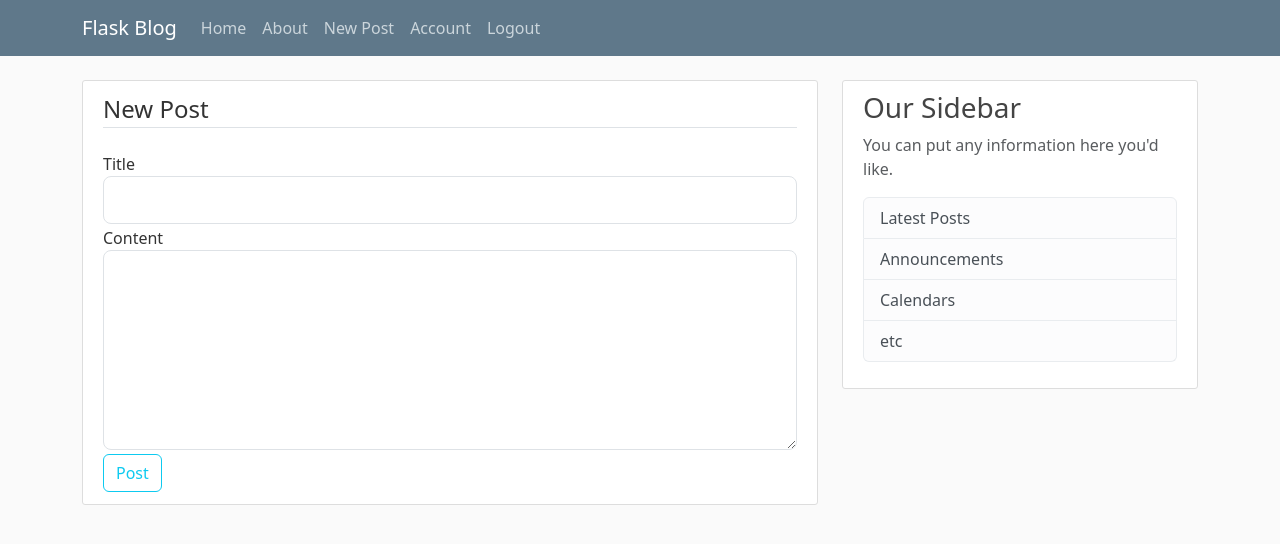
After one commit to 7ired/portfolio, a Flask app: page /post/new in a window 1280 px wide. The commit adds this page. Shown: the top 544 px of the page. Run offline with Flask 3, Linux system fonts and the light colour scheme; a user stored in the database is signed in; some libraries are stand-ins or nearby versions.

Commit message:
Update and delete posts

```diff
--- a/blog/forms.py
+++ b/blog/forms.py
@@ -1,6 +1,6 @@
 from flask_wtf import FlaskForm
 from flask_wtf.file import FileField, FileAllowed
-from wtforms import StringField, PasswordField, SubmitField, BooleanField
+from wtforms import StringField, PasswordField, SubmitField, BooleanField, TextAreaField
 from wtforms.validators import DataRequired, Length, Email, EqualTo, ValidationError
 from blog.models import User
 from flask_login import current_user
@@ -53,3 +53,9 @@ class UpdateAccountForm(FlaskForm):
             email = User.query.filter_by(email=email.data).first()
             if email:
                 raise ValidationError('User with this email is already registered. Forgot password?')
+
+class PostForm(FlaskForm):
+    title = StringField('Title',
+                        validators=[DataRequired(), Length(max=100)])
+    content = TextAreaField('Content', validators=[DataRequired(), Length(max=2000)])
+    submit = SubmitField('Post')
--- a/blog/routes.py
+++ b/blog/routes.py
@@ -1,30 +1,17 @@
 import os
 import secrets
 from PIL import Image
-from flask import Flask, render_template, url_for, flash, redirect, request
+from flask import Flask, render_template, url_for, flash, redirect, request, abort
 from blog import app, db, bcrypt
-from blog.forms import RegistrationForm, LoginForm, UpdateAccountForm
+from blog.forms import RegistrationForm, LoginForm, UpdateAccountForm, PostForm
 from blog.models import User, Post
 from flask_login import login_user, current_user, logout_user, login_required
 
-posts = [
-	{
-		'author': 'Eryk',
-		'title': 'Sample Post 1',
-		'content': 'Sample Post Content',
-		'date_posted': 'October 1, 2023'
-	},
-	{
-		'author': 'John',
-		'title': 'Sample Post 2',
-		'content': 'Sample Post 2 Content',
-		'date_posted': 'October 2, 2023'
-	}
-]
 
 @app.route("/")
 @app.route("/home")
 def home():
+	posts = Post.query.all()
 	return render_template('home.html', posts=posts)
 
 @app.route("/about")
@@ -104,3 +91,52 @@ def account():
 		form.email.data = current_user.email
 	image_file = url_for('static', filename='profile_pics/' + current_user.image_file)
 	return render_template('account.html', title='Account', image_file=image_file, form=form)
+
+@app.route("/post/new", methods=['GET', 'POST'])
+@login_required
+def new_post():
+	form = PostForm()
+	if form.validate_on_submit():
+		post = Post(title=form.title.data, content=form.content.data, author=current_user)
+		db.session.add(post)
+		db.session.commit()
+		flash(message='Your post has been created!', category='success')
+		return redirect(url_for('home'))
+	return render_template('create_post.html', title='New Post', form=form,
+							legend='New Post')
+
+@app.route("/post/<int:post_id>")
+def post(post_id):
+	post = Post.query.get_or_404(post_id)
+	return render_template('post.html', title=post.title, post=post)
+
+
+@app.route("/post/<int:post_id>/update", methods=['GET', 'POST'])
+@login_required
+def update_post(post_id):
+	post = Post.query.get_or_404(post_id)
+	if post.author != current_user:
+		abort(403)
+	form = PostForm()
+	if form.validate_on_submit():
+		post.title = form.title.data
+		post.content = form.content.data
+		db.session.commit()
+		flash(message='Post has been updated.', category='success')
+		return redirect(url_for('post', post_id=post.id))
+	elif request.method == 'GET':
+		form.title.data = post.title
+		form.content.data = post.content
+	return render_template('create_post.html', title='Update Post', form=form,
+							legend='Update Post')
+
+@app.route("/post/<int:post_id>/delete", methods=['POST'])
+@login_required
+def delete_post(post_id):
+    post = Post.query.get_or_404(post_id)
+    if post.author != current_user:
+        abort(403)
+    db.session.delete(post)
+    db.session.commit()
+    flash('Your post has been deleted!', 'success')
+    return redirect(url_for('home'))
--- a/blog/static/main.css
+++ b/blog/static/main.css
@@ -82,3 +82,7 @@ body {
   .form-group {
     margin-bottom: 2px;
   }
+
+  .form-group textarea {
+    height: 200px;
+  }
--- /dev/null
+++ b/blog/templates/create_post.html
@@ -0,0 +1,40 @@
+{% extends "layout.html" %}
+{% block content %}
+<div class="content-section">
+    <form method="POST" action="">
+        {{ form.hidden_tag() }}
+        <fieldset class="form-group">
+            <legend class="border-bottom mb-4">{{ legend }}</legend>
+            <div class="form-group">
+                {{ form.title.label(class="form-control-label") }}
+                {% if form.title.errors %}
+                {{ form.title(class="form-control form-control-lg is-invalid") }}
+                <div class="invalid-feedback">
+                    {% for error in form.title.errors %}
+                        <span>{{ error }}</span>
+                    {% endfor %}
+                </div>
+            {% else %}
+                {{ form.title(class="form-control form-control-lg") }}
+            {% endif %}
+            </div>
+            <div class="form-group">
+                {{ form.content.label(class="form-control-label") }}
+                {% if form.content.errors %}
+                {{ form.content(class="form-control form-control-lg is-invalid") }}
+                <div class="invalid-feedback">
+                    {% for error in form.content.errors %}
+                        <span>{{ error }}</span>
+                    {% endfor %}
+                </div>
+            {% else %}
+                {{ form.content(class="form-control form-control-lg") }}
+            {% endif %}
+            </div>
+        </fieldset>
+        <div class="form-group">
+            {{ form.submit(class="btn btn-outline-info") }}
+        </div>
+    </form>
+</div>
+{% endblock content %}
--- a/blog/templates/layout.html
+++ b/blog/templates/layout.html
@@ -6,16 +6,14 @@
      <meta name="viewport" content="width=device-width, initial-scale=1">
 
      <!-- Bootstrap CSS -->
-     <link href="https://cdn.jsdelivr.net/npm/bootstrap@5.0.2/dist/css/bootstrap.min.css" rel="stylesheet" integrity="sha384-EVSTQN3/azprG1Anm3QDgpJLIm9Nao0Yz1ztcQTwFspd3yD65VohhpuuCOmLASjC" crossorigin="anonymous">
+     <link href="https://cdn.jsdelivr.net/npm/bootstrap@5.3.2/dist/css/bootstrap.min.css" rel="stylesheet" integrity="sha384-T3c6CoIi6uLrA9TneNEoa7RxnatzjcDSCmG1MXxSR1GAsXEV/Dwwykc2MPK8M2HN" crossorigin="anonymous">
 
      <link rel="stylesheet" type="text/css" href="{{ url_for('static', filename='main.css') }}">
 
-    <meta charset="UTF-8">
-    <meta name="viewport" content="width=device-width, initial-scale=1.0">
      {% if title %}
-    <title>Flask Page - {{ title }}</title>
+         <title>Flask Blog - {{ title }}</title>
      {% else %}
-    <title>Flask Page</title>
+         <title>Flask Blog</title>
      {% endif %}
  </head>
  <body>
@@ -28,17 +26,18 @@
            </button>
            <div class="collapse navbar-collapse" id="navbarToggle">
              <div class="navbar-nav mr-auto">
-                <a class="nav-item nav-link" href="{{ url_for('home')}}">Home</a>
-                <a class="nav-item nav-link" href="{{ url_for('about')}}">About</a>
+               <a class="nav-item nav-link" href="{{ url_for('home') }}">Home</a>
+               <a class="nav-item nav-link" href="{{ url_for('about') }}">About</a>
              </div>
              <!-- Navbar Right Side -->
-              <div class="navbar-nav ml-auto">
+             <div class="navbar-nav">
                {% if current_user.is_authenticated %}
-                <a class="nav-item nav-link" href="{{ url_for('logout')}}">Logout</a>
-                <a class="nav-item nav-link" href="{{ url_for('account')}}">Account</a>
+                 <a class="nav-item nav-link" href="{{ url_for('new_post') }}">New Post</a>
+                 <a class="nav-item nav-link" href="{{ url_for('account') }}">Account</a>
+                 <a class="nav-item nav-link" href="{{ url_for('logout') }}">Logout</a>
                {% else %}
-                <a class="nav-item nav-link" href="{{ url_for('login')}}">Login</a>
-                <a class="nav-item nav-link" href="{{ url_for('register')}}">Register</a>
+                 <a class="nav-item nav-link" href="{{ url_for('login') }}">Login</a>
+                 <a class="nav-item nav-link" href="{{ url_for('register') }}">Register</a>
                {% endif %}
              </div>
            </div>
@@ -75,7 +74,11 @@
        </div>
      </main>
 
-    <!-- Option 1: Bootstrap Bundle with Popper -->
-    <script src="https://cdn.jsdelivr.net/npm/bootstrap@5.0.2/dist/js/bootstrap.bundle.min.js" integrity="sha384-MrcW6ZMFYlzcLA8Nl+NtUVF0sA7MsXsP1UyJoMp4YLEuNSfAP+JcXn/tWtIaxVXM" crossorigin="anonymous"></script>
+
+     <!-- Optional JavaScript -->
+     <!-- jQuery first, then Popper.js, then Bootstrap JS -->
+     <script src="https://code.jquery.com/jquery-3.2.1.slim.min.js" integrity="sha384-KJ3o2DKtIkvYIK3UENzmM7KCkRr/rE9/Qpg6aAZGJwFDMVNA/GpGFF93hXpG5KkN" crossorigin="anonymous"></script>
+     <script src="https://cdnjs.cloudflare.com/ajax/libs/popper.js/1.12.9/umd/popper.min.js" integrity="sha384-ApNbgh9B+Y1QKtv3Rn7W3mgPxhU9K/ScQsAP7hUibX39j7fakFPskvXusvfa0b4Q" crossorigin="anonymous"></script>
+     <script src="https://maxcdn.bootstrapcdn.com/bootstrap/4.0.0/js/bootstrap.min.js" integrity="sha384-JZR6Spejh4U02d8jOt6vLEHfe/JQGiRRSQQxSfFWpi1MquVdAyjUar5+76PVCmYl" crossorigin="anonymous"></script>
  </body>
  </html>
```
Also changed, not shown: blog/templates/home.html (+7 -6 lines), blog/templates/post.html (added, +39 -0 lines), instance/site.db, 1 other file. Lines whose indentation alone changed are shown as unchanged.
